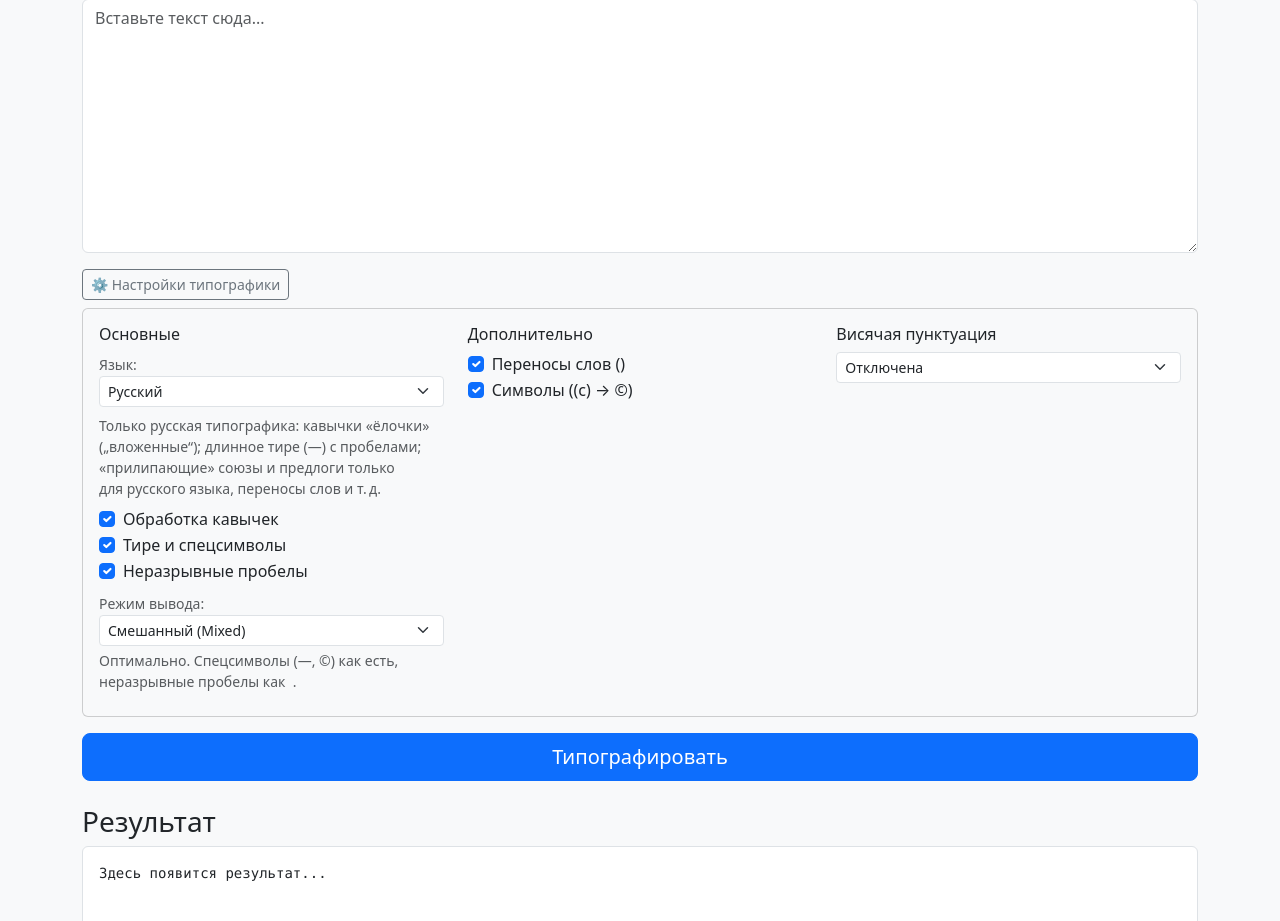
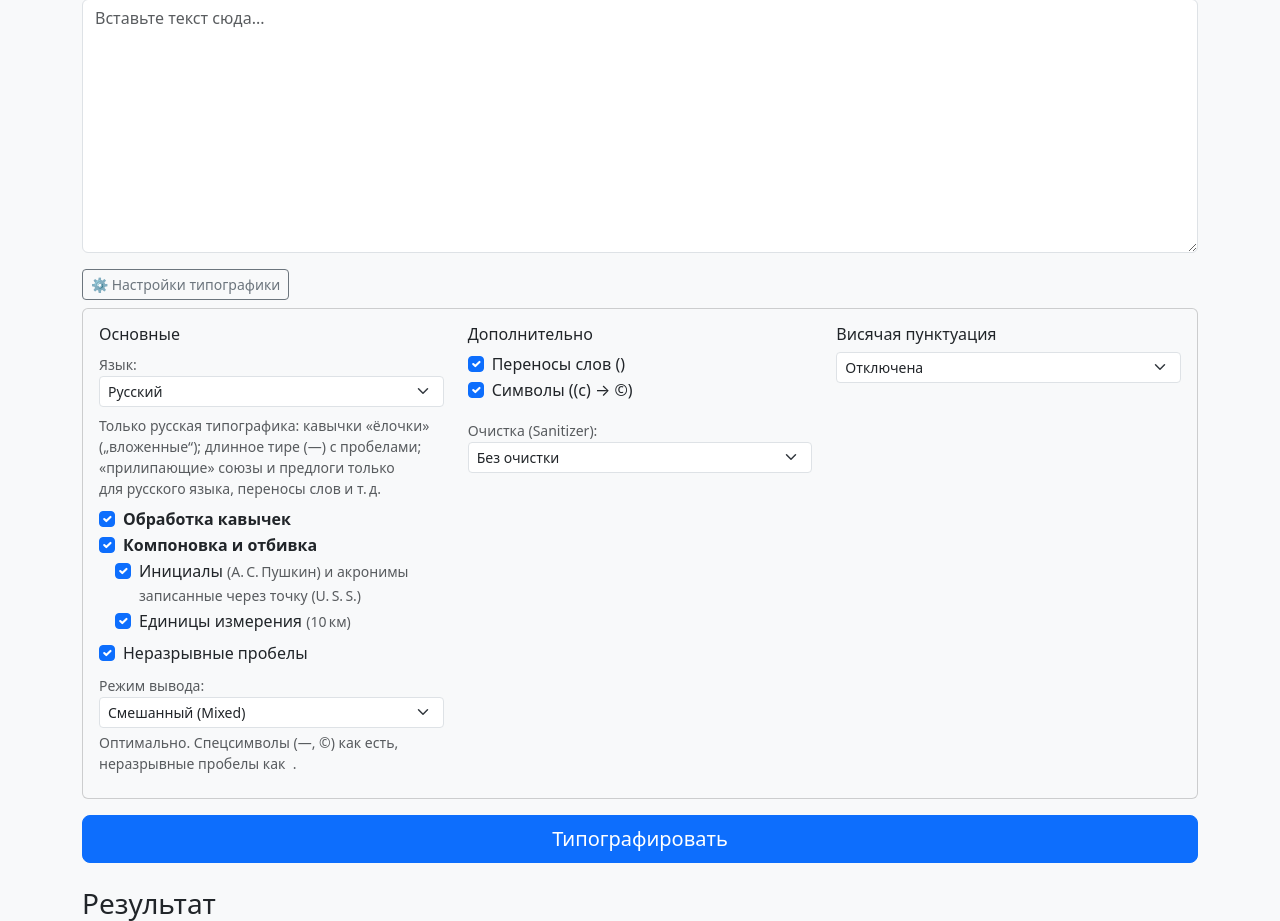
Before and after one commit to erjemin/etpgrf-site, a Django app: page / in a window 1280 px wide, after a click on "⚙️ Настройки типографики". Shown: the part 123-1044 px from the top of the page. Run offline with Django 5.2, Linux system fonts and the light colour scheme; some libraries are stand-ins or nearby versions.

Commit message:
mod: настройки типографа (05) режимы layout

```diff
--- a/etpgrf_site/typograph/templates/typograph/index.html
+++ b/etpgrf_site/typograph/templates/typograph/index.html
@@ -26,7 +26,6 @@
                   <h6>Основные</h6>
 
                   <!-- Выбор языка (Alpine.js) -->
-                  <!-- x-data инициализирует состояние. Берем описание первой опции сразу. -->
                   <div
                     x-data="{ desc: 'Только русская типографика: кавычки &laquo;ёлочки&raquo; (&bdquo;вложенные&ldquo;); длинное тире (&mdash;) с&nbsp;пробелами; &laquo;прилипающие&raquo; союзы и&nbsp;предлоги только для&nbsp;русского языка, переносы слов и&nbsp;т.&thinsp;д.' }">
                     <label class="form-label small text-muted mb-0">Язык:</label>
@@ -48,18 +47,32 @@
                         Русский
                       </option>
                     </select>
-                    <!-- Вывод описания (x-html для рендеринга тегов) -->
                     <div class="form-text text-muted small mb-2" style="min-height: 2.5em;" x-html="desc"></div>
                   </div>
 
                   <div class="form-check">
                     <input class="form-check-input" type="checkbox" name="quotes" id="optQuotes" checked>
-                    <label class="form-check-label" for="optQuotes">Обработка кавычек</label>
+                    <label class="form-check-label fw-bold" for="optQuotes">Обработка кавычек</label>
                   </div>
-                  <div class="form-check">
-                    <input class="form-check-input" type="checkbox" name="layout" id="optLayout" checked>
-                    <label class="form-check-label" for="optLayout">Тире и спецсимволы</label>
+
+                  <!-- Группа "Знаки и отбивка" (Layout) -->
+                  <div x-data="{ enabled: true }" class="mb-2">
+                      <div class="form-check">
+                        <input class="form-check-input" type="checkbox" name="layout" id="optLayout" checked x-model="enabled">
+                        <label class="form-check-label fw-bold" for="optLayout">Компоновка и&nbsp;отбивка</label>
+                      </div>
+                      <div class="ms-3">
+                          <div class="form-check">
+                            <input class="form-check-input" type="checkbox" name="layout_initials" id="optLayoutInitials" checked :disabled="!enabled">
+                            <label class="form-check-label" for="optLayoutInitials">Инициалы <small class="text-muted">(А.&thinsp;С.&thinsp;Пушкин) и акронимы записанные через точку (U.&thinsp;S.&thinsp;S.)</small></label>
+                          </div>
+                          <div class="form-check">
+                            <input class="form-check-input" type="checkbox" name="layout_units" id="optLayoutUnits" checked :disabled="!enabled">
+                            <label class="form-check-label" for="optLayoutUnits">Единицы измерения <small class="text-muted">(10&thinsp;км)</small></label>
+                          </div>
+                      </div>
                   </div>
+
                   <div class="form-check mb-2">
                     <input class="form-check-input" type="checkbox" name="unbreakables" id="optUnbreakables" checked>
                     <label class="form-check-label" for="optUnbreakables">Неразрывные пробелы</label>
@@ -84,7 +97,6 @@
                         Мнемоники (&amp;nbsp;)
                       </option>
                     </select>
-                    <!-- Вывод описания (x-html для рендеринга тегов) -->
                     <div class="form-text text-muted small mb-2" style="min-height: 2.5em;" x-html="desc"></div>
                   </div>
                 </div>
@@ -98,6 +110,16 @@
                   <div class="form-check">
                     <input class="form-check-input" type="checkbox" name="symbols" id="optSymbols" checked>
                     <label class="form-check-label" for="optSymbols">Символы ((c) &rarr; ©)</label>
+                  </div>
+
+                  <!-- Санитайзер -->
+                  <div class="mt-3">
+                      <label class="form-label small text-muted mb-0">Очистка (Sanitizer):</label>
+                      <select class="form-select form-select-sm" name="sanitizer">
+                          <option value="" selected>Без очистки</option>
+                          <option value="etp">Удалить старую типографику</option>
+                          <option value="html">Удалить все HTML-теги</option>
+                      </select>
                   </div>
                 </div>
 
--- a/etpgrf_site/typograph/views.py
+++ b/etpgrf_site/typograph/views.py
@@ -1,7 +1,7 @@
 from django.shortcuts import render
 from django.http import HttpResponse
-# Импортируем напрямую из пакета etpgrf, который лежит в корне проекта
 from etpgrf.typograph import Typographer
+from etpgrf.layout import LayoutProcessor
 
 def index(request):
     return render(request, template_name='typograph/index.html')
@@ -10,21 +10,42 @@ def process_text(request):
     if request.method == 'POST':
         text = request.POST.get(key='text', default='')
 
-        # Собираем настройки из формы
+        # 1. Читаем базовые настройки
+        langs = request.POST.get(key='langs', default='ru')
+
+        # 2. Собираем LayoutProcessor
+        layout_enabled = request.POST.get('layout') == 'on'
+        layout_option = False # По умолчанию выключен
+
+        if layout_enabled:
+            # Если включен, создаем процессор с тонкими настройками
+            layout_option = LayoutProcessor(
+                langs=langs,
+                process_initials_and_acronyms=request.POST.get('layout_initials') == 'on',
+                process_units=request.POST.get('layout_units') == 'on'
+            )
+
+        # 3. Читаем Sanitizer
+        sanitizer_val = request.POST.get('sanitizer', '')
+        sanitizer_option = None
+        if sanitizer_val:
+            sanitizer_option = sanitizer_val # 'etp' или 'html'
+
+        # 4. Собираем общие опции
         options = {
-            # Выпадающие списки
-            'langs': request.POST.get(key='langs', default='ru'),
-            'hanging_punctuation': request.POST.get(key='hanging_punctuation', default='both'),
-            'mode': request.POST.get(key='mode', default='mixed'),
-
+            'langs': langs,
             'process_html': True,
 
-            # Чекбоксы
             'quotes': request.POST.get('quotes') == 'on',
-            'layout': request.POST.get('layout') == 'on',
+            'layout': layout_option, # Передаем объект или False
             'unbreakables': request.POST.get('unbreakables') == 'on',
             'hyphenation': request.POST.get('hyphenation') == 'on',
             'symbols': request.POST.get('symbols') == 'on',
+
+            'hanging_punctuation': request.POST.get(key='hanging_punctuation', default='none'),
+            'mode': request.POST.get(key='mode', default='mixed'),
+
+            'sanitizer': sanitizer_option
         }
 
         if options['hanging_punctuation'] == 'none':
@@ -36,7 +57,6 @@ def process_text(request):
         # Обрабатываем текст
         processed = typo.process(text)
 
-        # Возвращаем фрагмент с явным указанием аргументов
         return render(
             request,
             template_name='typograph/result_fragment.html',
```
